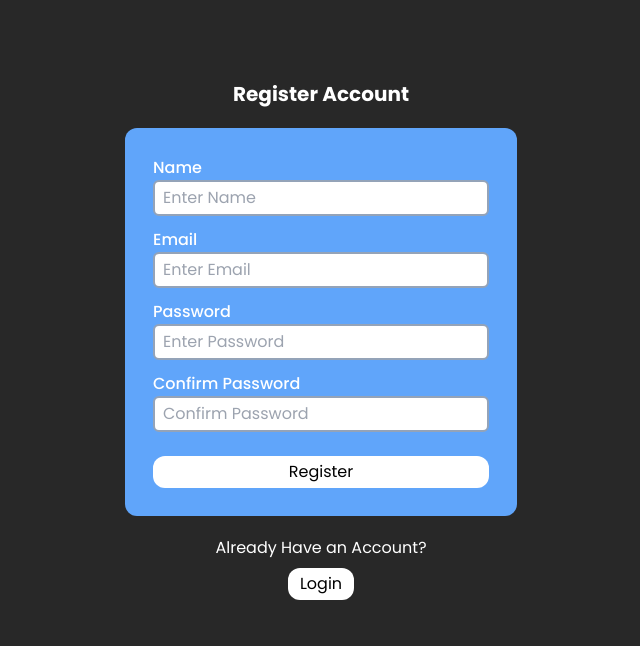
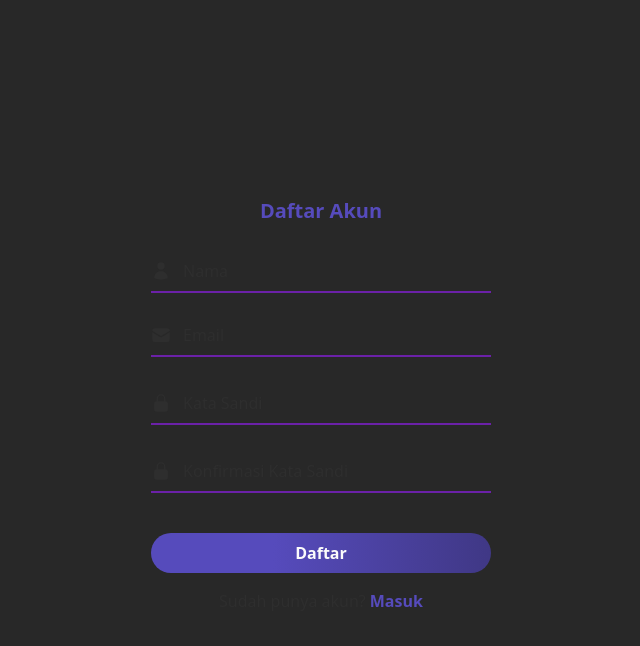
Before and after one commit to adhityabye/teknoVibe, a React (Create React App) app in the folder frontend/: page /register in a window 1280 px wide. Shown: the top 646 px of the page, without its empty margins (319-959 px from the left). Built offline with nearby package versions, Linux system fonts and the light colour scheme.

Commit message:
feat: update layout and styling for signup page

```diff
--- a/frontend/src/components/signUp.jsx
+++ b/frontend/src/components/signUp.jsx
@@ -1,6 +1,7 @@
 import { useState } from "react";
 import { Link, useNavigate } from "react-router-dom";
 import axios from "axios";
+import { HiUser, HiEnvelope, HiLockClosed } from "react-icons/hi2";
 
 function SignUp() {
   const [name, setName] = useState("");
@@ -63,14 +64,8 @@ function SignUp() {
       return;
     }
 
-    // Check if password and confirm password match
-    if (password !== confirmPassword) {
-      alert("Password and confirm password do not match");
-      return;
-    }
-
     axios
-      .post("http://localhost:3001/register", { name, email, password })
+      .post("http://localhost:9090/register", { name, email, password })
       .then((res) => {
         navigate("/login");
       })
@@ -78,86 +73,134 @@ function SignUp() {
   };
 
   return (
-    <div className="mx-auto grid justify-content-center content-center">
-      <div className="mx-auto py-20 px-20 w-fit text-black-[#3A3A3A]">
-        <h2 className="text-center text-white font-bold text-xl mb-5">
-          Register Account
-        </h2>
+    <div className="min-h-screen relative bg-cover overflow-hidden mx-auto">
+      <div className="min-h-screen gap-2 flex flex-col justify-center items-center pt-[50px] lg:pt-[30px] 2xl:pt-0 pb-[20px]">
+        <div className="font-josefin overflow-hidden w-full max-w-[400px] md:max-w-[500px] xl:max-w-[500px] px-6 sm:px-12 md:px-20">
+          <h1 className="text-center text-purple-200 font-bold text-xl">
+            Daftar Akun
+          </h1>
           <form
-          className="grid p-7 bg-blue-400 rounded-xl"
+            className="w-full flex flex-col sm:mt-4"
             onSubmit={handleSubmit}
           >
-          <div className="grid mb-3">
-            <label className="text-base text-white" htmlFor="name">
-              <strong className="font-medium">Name</strong>
-            </label>
+            <div className="w-full relative flex items-center gap-x-3 text-black-900 mb-3 group">
+              <HiUser className="absolute bottom-3 w-5 h-5" />
               <input
                 type="text"
-              placeholder="Enter Name"
+                placeholder=""
                 autoComplete="off"
                 name="name"
-              className={`px-2 py-1 rounded-md text-base border-2 ${
-                nameError ? "border-red-500" : "border-slate-400"
+                className={`w-full bg-transparent pt-5 pb-1.5 pl-7 text-base border-0 border-b-2 focus:outline-none focus:ring-0 peer ${
+                  nameError ? "border-b-red-500" : "border-b-purple-800"
                 }`}
-              onChange={(e) => setName(e.target.value)}
+                onChange={(e) => {
+                  setName(e.target.value);
+                  setNameError("");
+                }}
               />
-            {nameError && <p className="text-red-500 pt-1 text-xs">{nameError}</p>}
+              <label
+                className="absolute appearance-none text-base font-medium text-black-900 pt-2 left-0 duration-200 transform -translate-y-6 scale-[0.8] origin-[0] peer-placeholder-shown:scale-100 peer-placeholder-shown:left-8 peer-placeholder-shown:translate-y-0 peer-placeholder-shown:text-black-900 peer-focus:text-black-900 peer-focus:scale-[0.8] peer-focus:-translate-y-6"
+                htmlFor="name"
+              >
+                Nama
+              </label>
             </div>
-          <div className="grid mb-3">
-            <label className="text-base text-white" htmlFor="email">
-              <strong className="font-medium">Email</strong>
-            </label>
+            {nameError && <p className="text-red-500 text-xs">{nameError}</p>}
+            <div className="relative flex items-center gap-x-3 text-black-900 mb-4 group">
+              <HiEnvelope className="absolute bottom-3 w-5 h-5" />
               <input
                 type="email"
-              placeholder="Enter Email"
+                placeholder=""
                 autoComplete="off"
                 name="email"
-              className={`px-2 py-1 rounded-md text-base border-2 ${
-                emailError ? "border-red-500" : "border-slate-400"
+                className={`w-full bg-transparent pt-5 pb-1.5 pl-7 text-base border-0 border-b-2 focus:outline-none focus:ring-0 peer ${
+                  nameError ? "border-b-red-500" : "border-b-purple-800"
                 }`}
-              onChange={(e) => setEmail(e.target.value)}
+                onChange={(e) => {
+                  setEmail(e.target.value);
+                  setEmailError("");
+                }}
               />
-            {emailError && <p className="text-red-500 pt-1 text-xs">{emailError}</p>}
+              <label
+                className="absolute text-base font-medium text-black-900 pt-2 left-0 duration-200 transform -translate-y-6 scale-[0.8] origin-[0] peer-placeholder-shown:scale-100 peer-placeholder-shown:left-8 peer-placeholder-shown:translate-y-0 peer-placeholder-shown:text-black-900 peer-focus:text-black-900 peer-focus:scale-[0.8] peer-focus:-translate-y-6"
+                htmlFor="email"
+              >
+                Email
+              </label>
             </div>
-          <div className="grid mb-3">
-            <label className="text-base text-white" htmlFor="password">
-              <strong className="font-medium">Password</strong>
-            </label>
+            {emailError && (
+              <p className="text-red-500 pt-1 text-xs">{emailError}</p>
+            )}
+            <div className="relative flex items-center gap-x-3 text-black-900 mb-4 group">
+              <HiLockClosed className="absolute bottom-3 w-5 h-5" />
               <input
                 type="password"
-              placeholder="Enter Password"
+                placeholder=""
+                autoComplete="off"
                 name="password"
-              className={`px-2 py-1 rounded-md text-base border-2 ${
-                passwordError ? "border-red-500" : "border-slate-400"
+                className={`w-full bg-transparent pt-5 pb-1.5 pl-7 text-base border-0 border-b-2 focus:outline-none focus:ring-0 peer ${
+                  passwordError ? "border-red-500" : "border-b-purple-800"
                 }`}
-              onChange={(e) => setPassword(e.target.value)}
+                onChange={(e) => {
+                  setPassword(e.target.value);
+                  setPasswordError("");
+                }}
               />
-            {passwordError && <p className="text-red-500 pt-1 text-xs">{passwordError}</p>}
+              <label
+                className="absolute text-base font-medium text-black-900 pt-2 left-0 duration-200 transform -translate-y-6 scale-[0.8] origin-[0] peer-placeholder-shown:scale-100 peer-placeholder-shown:left-8 peer-placeholder-shown:translate-y-0 peer-placeholder-shown:text-black-900 peer-focus:text-black-900 peer-focus:scale-[0.8] peer-focus:-translate-y-6"
+                htmlFor="password"
+              >
+                Kata Sandi
+              </label>
             </div>
-          <div className="grid mb-3">
-            <label className="text-base text-white" htmlFor="confirmPassword">
-              <strong className="font-medium">Confirm Password</strong>
-            </label>
+            {passwordError && (
+              <p className="text-red-500 pt-1 text-xs">{passwordError}</p>
+            )}
+            <div className="relative flex items-center gap-x-3 text-black-900 mb-4 group">
+              <HiLockClosed className="absolute bottom-3 w-5 h-5" />
               <input
                 type="password"
-              placeholder="Confirm Password"
+                placeholder=""
+                autoComplete="off"
                 name="confirmPassword"
-              className={`px-2 py-1 rounded-md text-base border-2 ${
-                confirmPasswordError ? "border-red-500" : "border-slate-400"
+                className={`w-full bg-transparent pt-5 pb-1.5 pl-7 text-base border-0 border-b-2 focus:outline-none focus:ring-0 peer ${
+                  confirmPasswordError
+                    ? "border-red-500"
+                    : "border-b-purple-800"
                 }`}
-              onChange={(e) => setConfirmPassword(e.target.value)}
+                onChange={(e) => {
+                  setConfirmPassword(e.target.value);
+                  setConfirmPasswordError("");
+                }}
               />
-            {confirmPasswordError && <p className="text-red-500 pt-1 text-xs">{confirmPasswordError}</p>}
+              <label
+                className="absolute text-base font-medium text-black-900 pt-2 left-0 duration-200 transform -translate-y-6 scale-[0.8] origin-[0] peer-placeholder-shown:scale-100 peer-placeholder-shown:left-8 peer-placeholder-shown:translate-y-0 peer-placeholder-shown:text-black-900 peer-focus:text-black-900 peer-focus:scale-[0.8] peer-focus:-translate-y-6"
+                htmlFor="confirmPassword"
+              >
+                Konfirmasi Kata Sandi
+              </label>
             </div>
-          <button type="submit" className="bg-white hover:bg-blue-100 mt-3 px-3 py-1 rounded-xl text-base font-normal">
-            Register
+            {confirmPasswordError && (
+              <p className="text-red-500 pt-1 text-xs">
+                {confirmPasswordError}
+              </p>
+            )}
+            <button
+              type="submit"
+              className="bg-gradient-purple mt-6 px-3 py-[8px] rounded-[20px] text-base font-bold text-white-100"
+            >
+              Daftar
             </button>
           </form>
-        <div className="mx-auto pt-5 grid justify-items-center">
-          <p className="text-center text-base text-white pb-2">Already Have an Account?</p>
-          <Link to="/login" className="text-base font-normal bg-white hover:bg-blue-100 px-3 py-1 rounded-xl">
-            Login
+          <div className="flex flex-wrap justify-center font-normal text-center text-base mt-4">
+            <p className="mr-1 text-black-900">Sudah punya akun?</p>
+            <Link
+              to="/login"
+              className="text-purple-200 hover:underline hover:decoration-[1.5px] hover:underline-offset-2 hover:decoration-purple-800 font-semibold"
+            >
+              Masuk
             </Link>
+          </div>
         </div>
       </div>
     </div>
```
Lines whose indentation alone changed are shown as unchanged.
